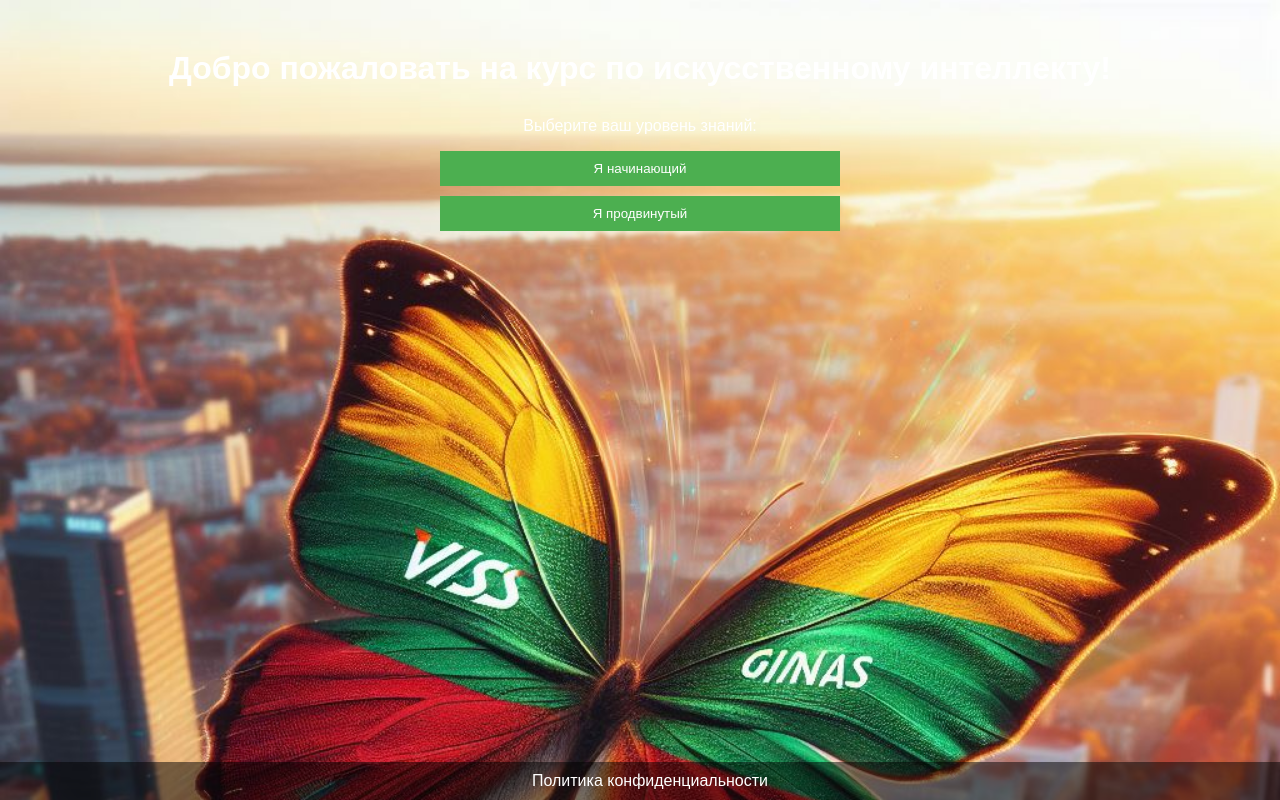
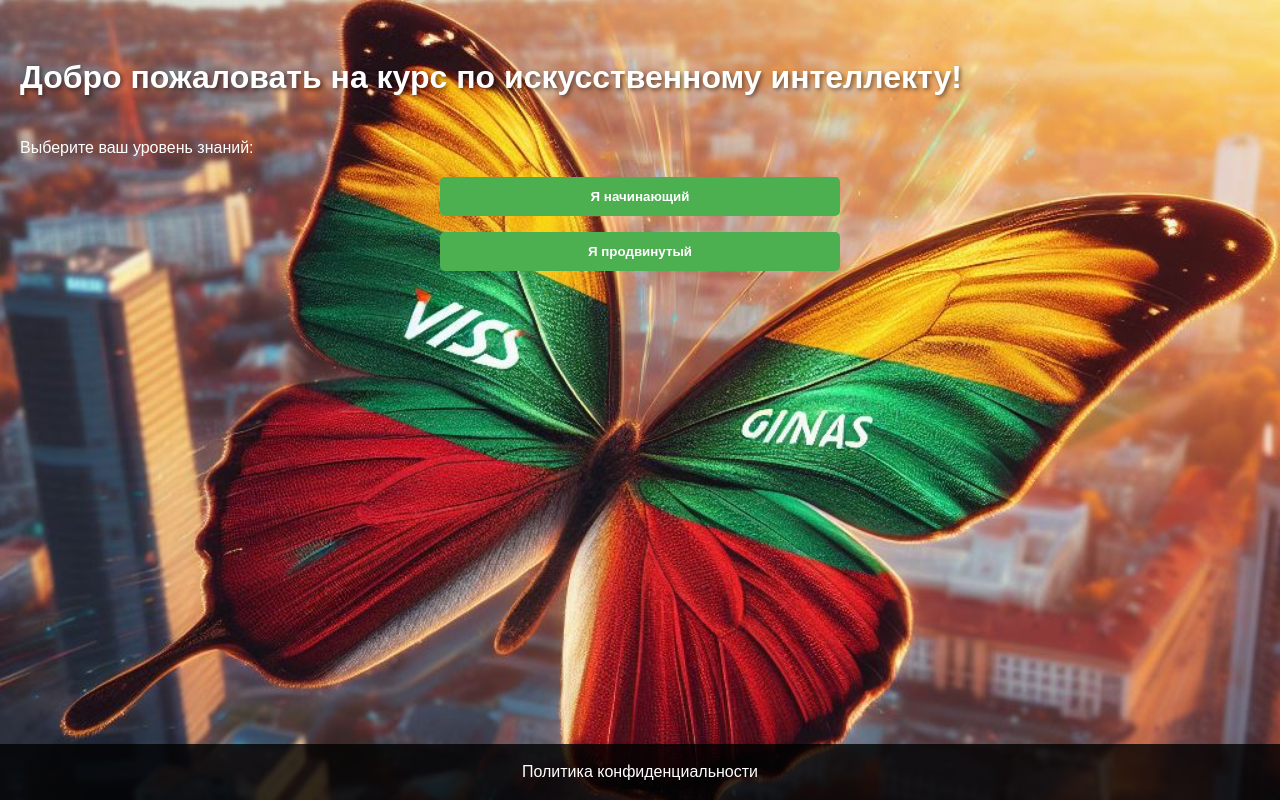
Before and after one commit to tikserziku/Questionnaire, a Flask app: page / in a window 1280 px wide. Run offline with Flask 2, Linux system fonts and the light colour scheme; some libraries are stand-ins or nearby versions.

Commit message:
Update styles.css

```diff
--- a/static/styles.css
+++ b/static/styles.css
@@ -1,105 +1,245 @@
+/* Base styles */
+:root {
+    --primary-color: #4CAF50;
+    --primary-hover: #45a049;
+    --text-color: #ffffff;
+    --bg-dark: rgba(0, 0, 0, 0.8);
+    --bg-modal: #222;
+    --border-color: #444;
+    --chat-user: #4CAF50;
+    --chat-bot: #00BCD4;
+}
+
+/* Reset and base styles */
+* {
+    margin: 0;
+    padding: 0;
+    box-sizing: border-box;
+}
+
 body {
     background-image: url('/static/background.jpg');
     background-size: cover;
-    color: #ffffff;
-    text-align: center;
-    font-family: Arial, sans-serif;
-    margin: 0;
-    padding: 0;
+    background-position: center;
+    background-attachment: fixed;
+    color: var(--text-color);
+    font-family: 'Arial', sans-serif;
+    line-height: 1.6;
+    min-height: 100vh;
+    padding: 20px;
+    position: relative;
+    padding-bottom: 60px; /* Space for footer */
 }
 
+/* Typography */
 h1, h2 {
-    margin-top: 50px;
+    margin: 2rem 0;
+    text-shadow: 2px 2px 4px rgba(0, 0, 0, 0.5);
+}
+
+/* Form elements */
+.form-container {
+    max-width: 800px;
+    margin: 0 auto;
+    padding: 20px;
+    background: rgba(0, 0, 0, 0.6);
+    border-radius: 10px;
+    backdrop-filter: blur(5px);
 }
 
 form {
-    margin-top: 30px;
+    margin-top: 2rem;
 }
 
 input, textarea, button {
     display: block;
-    margin: 10px auto;
-    padding: 10px;
-    width: 80%;
+    width: 100%;
     max-width: 400px;
+    margin: 1rem auto;
+    padding: 12px;
+    border: 1px solid rgba(255, 255, 255, 0.1);
+    border-radius: 5px;
+    background: rgba(255, 255, 255, 0.1);
+    color: var(--text-color);
+    transition: all 0.3s ease;
+}
+
+input:focus, textarea:focus {
+    outline: none;
+    border-color: var(--primary-color);
+    box-shadow: 0 0 5px rgba(76, 175, 80, 0.5);
 }
 
 button {
-    background-color: #4CAF50;
-    color: white;
+    background-color: var(--primary-color);
+    color: var(--text-color);
     border: none;
     cursor: pointer;
+    font-weight: bold;
+    transition: all 0.3s ease;
 }
 
+button:hover {
+    background-color: var(--primary-hover);
+    transform: translateY(-1px);
+}
+
+button:disabled {
+    background-color: #ccc;
+    cursor: not-allowed;
+    transform: none;
+}
+
+/* Footer */
 footer {
     position: fixed;
     bottom: 0;
+    left: 0;
     width: 100%;
-    background-color: rgba(0,0,0,0.5);
-    color: #fff;
-    padding: 10px;
+    background-color: var(--bg-dark);
+    padding: 15px;
+    text-align: center;
+    z-index: 100;
 }
 
 footer a {
-    color: #fff;
+    color: var(--text-color);
     text-decoration: none;
+    transition: color 0.3s ease;
 }
 
+footer a:hover {
+    color: var(--primary-color);
+}
+
+/* Modal styles */
 .modal {
     display: none;
     position: fixed;
-    z-index: 1;
-    left: 0;
-    top: 0;
-    width: 100%;
-    height: 100%;
-    overflow: auto;
-    background-color: rgba(0,0,0,0.8);
+    inset: 0;
+    background-color: var(--bg-dark);
+    z-index: 1000;
+    overflow-y: auto;
+    animation: fadeIn 0.3s ease;
 }
 
 .modal-content {
-    background-color: #222;
+    background-color: var(--bg-modal);
     margin: 5% auto;
-    padding: 20px;
-    border: 1px solid #888;
+    padding: 2rem;
+    border-radius: 10px;
     width: 90%;
     max-width: 600px;
-    color: #fff;
     position: relative;
+    animation: slideIn 0.3s ease;
 }
 
 .close {
-    color: #aaa;
     position: absolute;
     right: 20px;
     top: 10px;
     font-size: 28px;
-    font-weight: bold;
+    color: #aaa;
     cursor: pointer;
+    transition: color 0.3s ease;
 }
 
+.close:hover {
+    color: var(--text-color);
+}
+
+/* Chat styles */
 #chatgpt-chat {
-    max-height: 300px;
+    height: 300px;
     overflow-y: auto;
-    border: 1px solid #444;
+    border: 1px solid var(--border-color);
+    padding: 15px;
+    background-color: rgba(0, 0, 0, 0.3);
+    border-radius: 5px;
+    margin-bottom: 15px;
+}
+
+.user-message, .bot-message {
+    margin: 10px 0;
     padding: 10px;
-    background-color: #333;
-    margin-bottom: 10px;
+    border-radius: 5px;
+    max-width: 80%;
+    word-wrap: break-word;
 }
 
 .user-message {
-    text-align: right;
-    color: #0f0;
-    margin-bottom: 5px;
+    background-color: var(--chat-user);
+    margin-left: auto;
+    border-radius: 15px 15px 0 15px;
 }
 
 .bot-message {
-    text-align: left;
-    color: #0ff;
-    margin-bottom: 5px;
+    background-color: var(--chat-bot);
+    margin-right: auto;
+    border-radius: 15px 15px 15px 0;
 }
 
+/* Loading indicator */
 #loading-indicator {
-    color: #fff;
-    font-size: 16px;
+    position: fixed;
+    top: 50%;
+    left: 50%;
+    transform: translate(-50%, -50%);
+    background: var(--bg-dark);
+    padding: 20px;
+    border-radius: 10px;
+    z-index: 2000;
+    display: none;
+    animation: fadeIn 0.3s ease;
 }
+
+/* Animations */
+@keyframes fadeIn {
+    from { opacity: 0; }
+    to { opacity: 1; }
+}
+
+@keyframes slideIn {
+    from { transform: translateY(-20px); opacity: 0; }
+    to { transform: translateY(0); opacity: 1; }
+}
+
+/* Media queries */
+@media (max-width: 768px) {
+    body {
+        padding: 10px;
+    }
+
+    h1, h2 {
+        margin: 1rem 0;
+    }
+
+    .modal-content {
+        margin: 10% auto;
+        padding: 1rem;
+        width: 95%;
+    }
+
+    input, textarea, button {
+        max-width: 100%;
+    }
+}
+
+/* Accessibility */
+@media (prefers-reduced-motion: reduce) {
+    * {
+        animation-duration: 0.01ms !important;
+        animation-iteration-count: 1 !important;
+        transition-duration: 0.01ms !important;
+        scroll-behavior: auto !important;
+    }
+}
+
+/* High contrast mode */
+@media (prefers-contrast: high) {
+    :root {
+        --primary-color: #00ff00;
+        --chat-user: #00ff00;
+        --chat-bot: #00ffff;
+    }
+}
```
